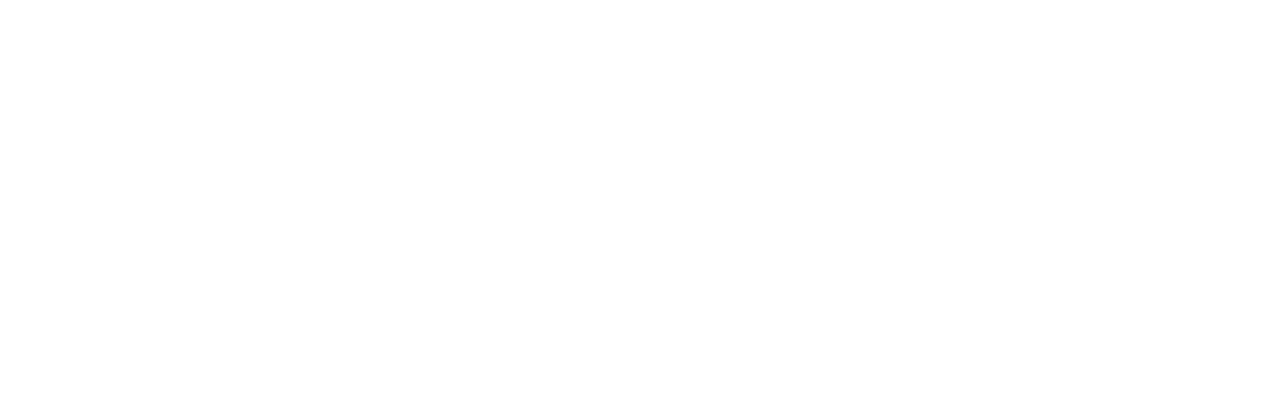
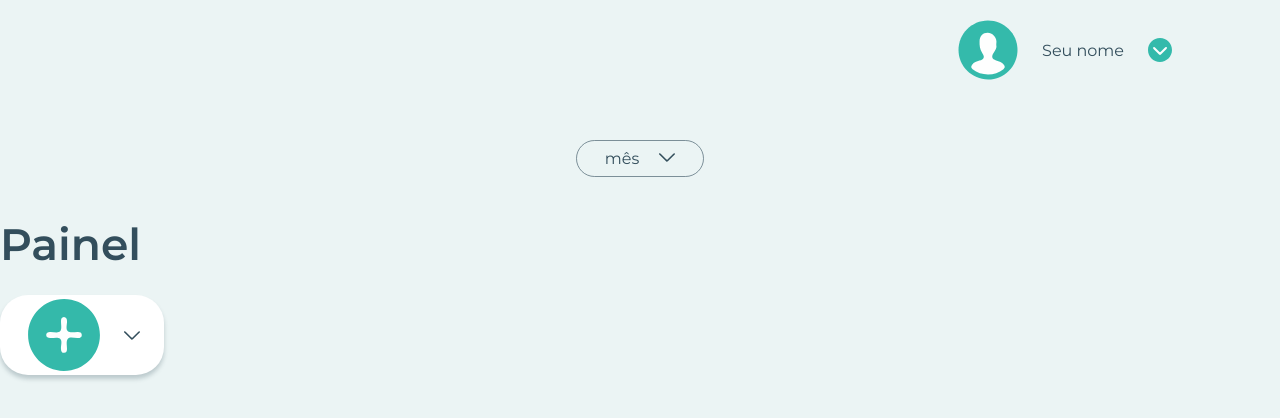
Before and after one commit to vitorlurici/finance-project, a React (Vite) app: page /dashboard in a window 1280 px wide. Shown: the top 418 px of the page. Built offline with nearby package versions, Linux system fonts and the light colour scheme.

Commit message:
initiate-dashboard-commit

```diff
--- a/src/components/ContentAuth.tsx
+++ b/src/components/ContentAuth.tsx
@@ -1,22 +1,42 @@
 import { useEffect, useState } from "react";
 import { FiEye, FiEyeOff } from "react-icons/fi";
 import { Link } from "react-router-dom";
-import { useForm } from "react-hook-form";
+import { useForm, SubmitHandler, Resolver } from "react-hook-form";
 import { yupResolver } from "@hookform/resolvers/yup";
-import * as yup from "yup";
+import { date, object, string } from "yup";
+
+const schema = object({
+  name: string().required("Nome obrigatório").min(3, "Mínimo 3 caracteres"),
+  email: string()
+    .required("E-mail obrigatório")
+    .email("Digite no formato 'exemplo@email.com'"),
+  password: string()
+    .required("Senha obrigatório")
+    .min(6, "Mínimo 6 caracteres"),
+  createdOn: date().default(() => new Date()),
+});
 
 const ContentAuth = ({ activeButton }: { activeButton: number | null }) => {
   const [email, setEmail] = useState("");
-  const [nome, setNome] = useState("");
+  // const [nome, setNome] = useState("");
   const [senha, setSenha] = useState("");
+  const {
+    register,
+    setValue,
+    handleSubmit,
+    formState: { errors },
+  } = useForm({ resolver: yupResolver(schema) });
+
+  const onSubmit = handleSubmit((data) => console.log(data));
+
   const [show, setShow] = useState(false);
 
   //resetar os dados do usuário ao trocar de form entrar/cadastrar
-  useEffect(() => {
-    setNome("");
-    setEmail("");
-    setSenha("");
-  }, [activeButton]);
+  // useEffect(() => {
+  //   setNome("");
+  //   setEmail("");
+  //   setSenha("");
+  // }, [activeButton]);
 
   const showPassword = (e: { preventDefault: () => void }) => {
     e.preventDefault();
@@ -27,31 +47,23 @@ const ContentAuth = ({ activeButton }: { activeButton: number | null }) => {
       <div className="all-forms">
         <form
           className={` ${activeButton === 2 ? "register" : "hidden register"}`}
+          onSubmit={onSubmit}
         >
           <div className="float-label">
-            <input
-              type="text"
-              placeholder=""
-              value={nome}
-              onChange={(e) => setNome(e.target.value)}
-            />
+            <input type="text" placeholder="" {...register("name")} />
             <label>Nome</label>
+            <span className="error">{errors?.name?.message}</span>
           </div>
           <div className="float-label">
-            <input
-              type="email"
-              placeholder=""
-              value={email}
-              onChange={(e) => setEmail(e.target.value)}
-            />
+            <input type="email" placeholder="" {...register("email")} />
             <label>E-mail</label>
+            <span className="error">{errors?.email?.message}</span>
           </div>
           <div className="float-label">
             <input
               type={show ? "text" : "password"}
               placeholder=""
-              value={senha}
-              onChange={(e) => setSenha(e.target.value)}
+              {...register("password")}
             />
             <label>Senha</label>
             <div className="password-eye">
@@ -61,6 +73,7 @@ const ContentAuth = ({ activeButton }: { activeButton: number | null }) => {
                 <FiEyeOff onClick={showPassword} />
               )}
             </div>
+            <span className="error">{errors?.password?.message}</span>
           </div>
 
           <div className="conected">
@@ -75,7 +88,9 @@ const ContentAuth = ({ activeButton }: { activeButton: number | null }) => {
             </Link>
             da Finance.
           </span>
-          <button type="submit">CONCORDAR E CADASTRAR</button>
+          <Link to="/dashboard">
+            <button type="submit">CONCORDAR E CADASTRAR</button>
+          </Link>
         </form>
         <form className={`${activeButton === 1 ? "login" : "hidden login"}`}>
           <div className="float-label">
@@ -107,7 +122,9 @@ const ContentAuth = ({ activeButton }: { activeButton: number | null }) => {
             <input type="checkbox"></input>
             <h4>Manter-me conectado</h4>
           </div>
-          <button type="submit">ENTRAR</button>
+          <Link to="/dashboard">
+            <button type="submit">ENTRAR</button>
+          </Link>
           <Link to="/forgot-password">Esqueceu sua senha?</Link>
           <span>
             Ao continuar, estou de acordo com os
--- /dev/null
+++ b/src/components/img/AddIcon.tsx
@@ -0,0 +1,29 @@
+export function AddIcon() {
+  return (
+    <svg
+      width="80px"
+      height="80px"
+      viewBox="0 0 80 80"
+      fill="none"
+      xmlns="http://www.w3.org/2000/svg"
+    >
+      <g>
+        <g>
+          <path
+            fill="#34B9AA"
+            d="M40.09,4.07C59.81,4.1,75.92,20.23,75.93,39.96c0.01,19.93-16.28,36.1-36.27,35.97
+			C20.03,75.81,3.99,59.52,4.07,39.78C4.14,20.11,20.36,4.03,40.09,4.07z"
+          />
+          <path
+            fill="#FDFEFE"
+            d="M39.95,22.11c2.23,0.24,2.92,1.68,3.06,3.75c0.25,3.58-1.6,8.31,0.87,10.43
+			c2.06,1.76,6.61,0.62,10.07,0.71c2.02,0.05,3.79,0.59,3.86,2.91c0.07,2.32-1.62,2.95-3.67,3.1c-3.58,0.27-8.31-1.6-10.43,0.88
+			c-1.76,2.06-0.62,6.62-0.71,10.07c-0.05,2.02-0.6,3.79-2.91,3.86c-2.32,0.07-2.94-1.63-3.09-3.68c-0.27-3.58,1.6-8.31-0.88-10.42
+			c-2.07-1.76-6.62-0.61-10.07-0.71c-2.02-0.05-3.79-0.59-3.85-2.92c-0.07-2.32,1.63-2.94,3.67-3.09c3.58-0.26,8.31,1.6,10.43-0.88
+			c1.76-2.06,0.62-6.62,0.71-10.07C37.05,24.01,37.63,22.47,39.95,22.11z"
+          />
+        </g>
+      </g>
+    </svg>
+  );
+}
--- /dev/null
+++ b/src/components/img/DashboardUser.tsx
@@ -0,0 +1,28 @@
+export function DashboardUser() {
+  return (
+    <svg
+      width="60px"
+      height="60px"
+      viewBox="0 0 60 60"
+      fill="none"
+      xmlns="http://www.w3.org/2000/svg"
+    >
+      <g>
+        <g>
+          <path
+            fill="#34BAAB"
+            d="M29.8,0.53c16.22-0.07,29.59,13.05,29.7,29.16C59.61,46.09,46.35,59.47,30,59.47
+			c-16.19,0-29.46-13.22-29.5-29.38C0.47,13.9,13.65,0.6,29.8,0.53z"
+          />
+          <path
+            fill="#FEFEFE"
+            d="M38.27,24.67c0.9,2.95-1.04,5.67-2.73,8.44c-2.32,3.81-1.63,6,2.58,7.38c3,0.98,6.04,1.73,7.94,4.61
+			c1.08,1.63,1.02,2.74-0.63,4.1c-8.48,6.99-22.26,7-30.81,0.06c-1.9-1.54-1.67-2.75-0.5-4.43c1.79-2.55,4.54-3.32,7.28-4.21
+			c4.79-1.55,5.64-3.6,2.8-7.74c-2.46-3.59-2.72-7.53-2.63-11.59c0.12-5.15,3.29-8.42,8.05-8.47c4.55-0.05,8.76,4.13,8.82,8.79
+			C38.46,22.43,38.36,23.25,38.27,24.67z"
+          />
+        </g>
+      </g>
+    </svg>
+  );
+}
--- /dev/null
+++ b/src/components/img/DownArrow.tsx
@@ -0,0 +1,22 @@
+export function DownArrow() {
+  return (
+    <svg
+      width="16px"
+      height="16px"
+      viewBox="0 0 16 16"
+      fill="none"
+      xmlns="http://www.w3.org/2000/svg"
+    >
+      <g>
+        <g>
+          <path
+            fill="#334e5c"
+            d="M0.7,4.21c0.48-0.04,0.71,0.33,0.99,0.6c1.85,1.84,3.73,3.66,5.52,5.56c0.65,0.69,0.98,0.59,1.58-0.04
+			c1.8-1.89,3.68-3.71,5.52-5.56c0.4-0.4,0.85-0.91,1.42-0.38c0.57,0.54,0.11,1-0.3,1.41c-2.19,2.19-4.39,4.36-6.56,6.57
+			c-0.67,0.69-1.17,0.62-1.8-0.03C4.9,10.14,2.71,7.96,0.51,5.78C0.18,5.46-0.12,5.13,0.05,4.64C0.15,4.36,0.38,4.19,0.7,4.21z"
+          />
+        </g>
+      </g>
+    </svg>
+  );
+}
--- /dev/null
+++ b/src/components/img/DownArrowUser.tsx
@@ -0,0 +1,29 @@
+export function DownArrowUser() {
+  return (
+    <svg
+      className="DownArrowUser"
+      width="24px"
+      height="24px"
+      viewBox="0 0 60 60"
+      fill="none"
+      xmlns="http://www.w3.org/2000/svg"
+    >
+      <g>
+        <g>
+          <path
+            fill="#34BAAB"
+            d="M29.86,60C13.44,59.95-0.01,46.42,0,29.96C0.01,13.34,13.65-0.12,30.35,0C46.76,0.12,60.09,13.72,60,30.24
+			C59.91,46.65,46.35,60.05,29.86,60z"
+          />
+          <path
+            fill="#FCFDFD"
+            d="M15.1,22.57c1.38,0.11,2.18,1.14,3.06,2.01c3.35,3.33,6.74,6.62,10,10.04c1.38,1.45,2.34,1.43,3.72-0.01
+			c3.26-3.42,6.64-6.72,10-10.04c1.37-1.35,2.82-3.24,4.85-1.15c1.8,1.86,0.15,3.28-1.12,4.56c-4.21,4.24-8.47,8.43-12.65,12.69
+			c-1.67,1.7-3.28,2.59-5.31,0.56C23.03,36.6,18.4,32,13.8,27.38c-0.91-0.92-1.66-1.98-1.02-3.34
+			C13.21,23.12,13.99,22.53,15.1,22.57z"
+          />
+        </g>
+      </g>
+    </svg>
+  );
+}
--- a/src/main.tsx
+++ b/src/main.tsx
@@ -12,6 +12,21 @@ import TermsPrivacity from "./routes/children/TermsPrivacity.tsx";
 import ErrorPage from "./routes/children/ErrorPage.tsx";
 import Auth from "./routes/auth/Auth.tsx";
 import Dashboard from "./routes/dashboard/Dashboard.tsx";
+
+const Private: React.FC<{ Item: React.ComponentType; title: string }> = ({
+  Item,
+  title,
+}) => {
+  const signed: boolean = true;
+  const setTitle = signed ? title : "Finance";
+  return (
+    <>
+      <TitleUpdater title={setTitle} />
+      {signed ? <Item /> : <Auth />}
+    </>
+  );
+};
+
 const router = createBrowserRouter([
   {
     path: "/",
@@ -95,8 +110,7 @@ const router = createBrowserRouter([
     path: "dashboard",
     element: (
       <>
-        <TitleUpdater title="Dashboard - Finance" />
-        <Dashboard />
+        <Private Item={Dashboard} title="Dashboard - Finance" />
       </>
     ),
   },
--- a/src/routes/auth/Auth.scss
+++ b/src/routes/auth/Auth.scss
@@ -77,7 +77,9 @@
           position: relative;
           padding-top: 16px;
           display: flex;
-          align-items: center;
+          flex-direction: column;
+          align-items: start;
+          justify-content: center;
           gap: 12px;
 
           input {
@@ -129,6 +131,13 @@
             right: 0%;
             color: $color-semi-secundary;
             cursor: pointer;
+          }
+
+          .error {
+            justify-content: start;
+            color: $color-red;
+            position: absolute;
+            top: 56px;
           }
         }
 
--- a/src/routes/dashboard/Dashboard.scss
+++ b/src/routes/dashboard/Dashboard.scss
@@ -1 +1,56 @@
 @import "../../styles/variables.scss";
+
+.dashboard {
+  background-color: $color-grey-background;
+  min-height: 100vh;
+  color: $color-secundary;
+  display: flex;
+  flex-direction: column;
+  align-items: center;
+  padding: 0px 108px;
+  gap: 40px;
+
+  .top-bar {
+    height: 100px;
+    width: 1280px;
+    display: flex;
+    padding-right: 108px;
+    align-items: center;
+    justify-content: flex-end;
+    gap: 24px;
+  }
+
+  .btn-month {
+    font-family: "Montserrat", sans-serif;
+    font-size: 16px;
+    color: $color-secundary;
+    display: flex;
+    padding: 8px 28px;
+    gap: 20px;
+    border-radius: 48px;
+    background-color: transparent;
+    border: 1px solid $color-semi-secundary;
+    cursor: pointer;
+  }
+
+  .content {
+    display: flex;
+    flex-direction: column;
+    align-items: flex-start;
+    gap: 24px;
+    width: 1280px;
+
+    .btn-add {
+      display: flex;
+      height: 80px;
+      padding: 10px 24px;
+      align-items: center;
+      gap: 20px;
+      border-radius: 28px;
+      background: $color-white;
+      border: none;
+      box-shadow: 0px 4px 4px 0px $color-shadow-secundary;
+      cursor: pointer;
+    }
+  }
+}
--- a/src/routes/dashboard/Dashboard.tsx
+++ b/src/routes/dashboard/Dashboard.tsx
@@ -1,5 +1,29 @@
+import { AddIcon } from "../../components/img/AddIcon";
+import { DashboardUser } from "../../components/img/DashboardUser";
+import { DownArrow } from "../../components/img/DownArrow";
+import { DownArrowUser } from "../../components/img/DownArrowUser";
+import "./Dashboard.scss";
 const Dashboard = () => {
-  return <div>Dashboard</div>;
+  return (
+    <main className="dashboard">
+      <div className="top-bar">
+        <DashboardUser />
+        Seu nome
+        <DownArrowUser />
+      </div>
+      <button className="btn-month">
+        mês
+        <DownArrow />
+      </button>
+      <div className="content">
+        <h2>Painel</h2>
+        <button className="btn-add">
+          <AddIcon />
+          <DownArrow />
+        </button>
+      </div>
+    </main>
+  );
 };
 
 export default Dashboard;
--- a/src/styles/variables.scss
+++ b/src/styles/variables.scss
@@ -6,3 +6,6 @@ $color-darker: #227e74;
 $color-semi-black: rgba(0, 0, 0, 0.5);
 $color-white: #fff;
 $color-button-white: #d5f5f1;
+$color-red: #db1b1b;
+$color-grey-background: #ebf4f4;
+$color-shadow-secundary: rgba(51, 78, 92, 0.25);
```
